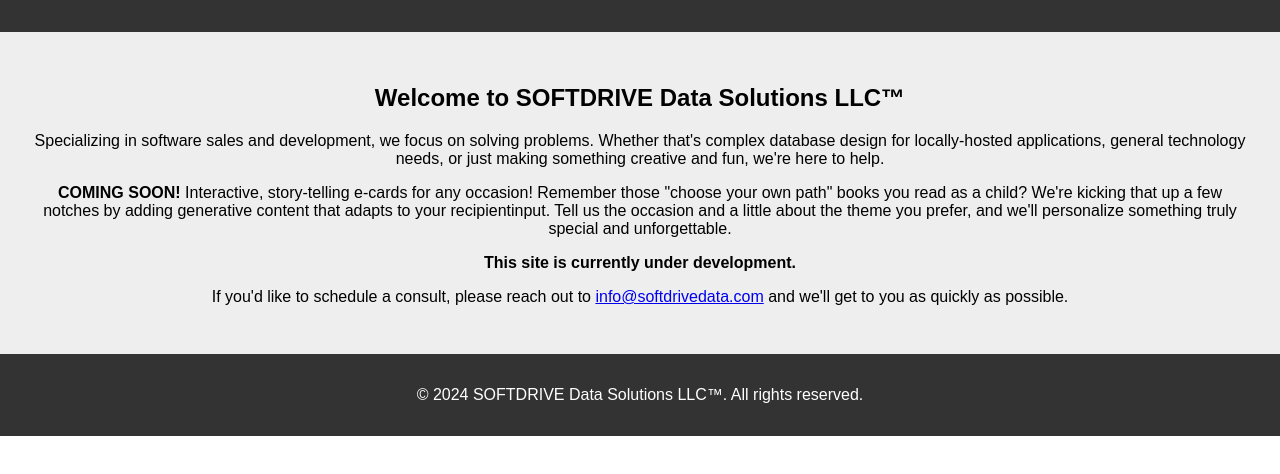
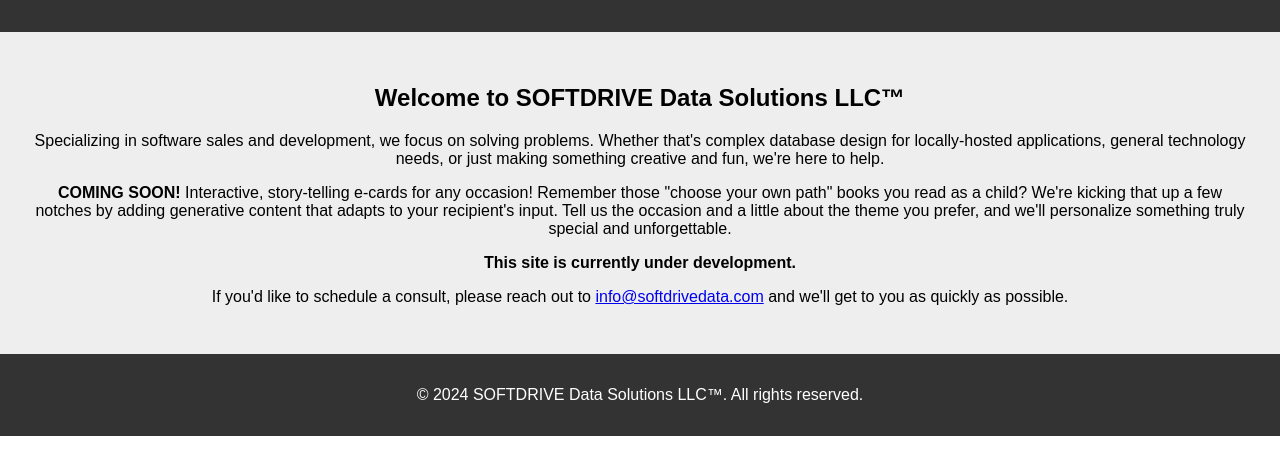
Before and after one commit to campionc/campionc.github.io, a plain HTML site: page index.html in a window 1280 px wide. Drawn offline with Linux system fonts and the light colour scheme.

Commit message:
Update index.html

```diff
--- a/index.html
+++ b/index.html
@@ -25,7 +25,7 @@
         <section class="hero">
             <h1>Welcome to SOFTDRIVE Data Solutions LLC&#8482;</h1>
             <p>Specializing in software sales and development, we focus on solving problems.  Whether that's complex database design for locally-hosted applications, general technology needs, or just making something creative and fun, we're here to help.</p>
-            <p><strong>COMING SOON!</strong> Interactive, story-telling e-cards for any occasion! Remember those "choose your own path" books you read as a child? We're kicking that up a few notches by adding generative content that adapts to your recipientinput. Tell us the occasion and a little about the theme you prefer, and we'll personalize something truly special and unforgettable.<p>
+            <p><strong>COMING SOON!</strong> Interactive, story-telling e-cards for any occasion! Remember those "choose your own path" books you read as a child? We're kicking that up a few notches by adding generative content that adapts to your recipient's input. Tell us the occasion and a little about the theme you prefer, and we'll personalize something truly special and unforgettable.<p>
             <p><strong>This site is currently under development.</strong></p>
             <p>If you'd like to schedule a consult, please reach out to <a href="mailto:info@softdrivedata.com">info@softdrivedata.com</a> and we'll get to you as quickly as possible.</p>
         </section>
```
